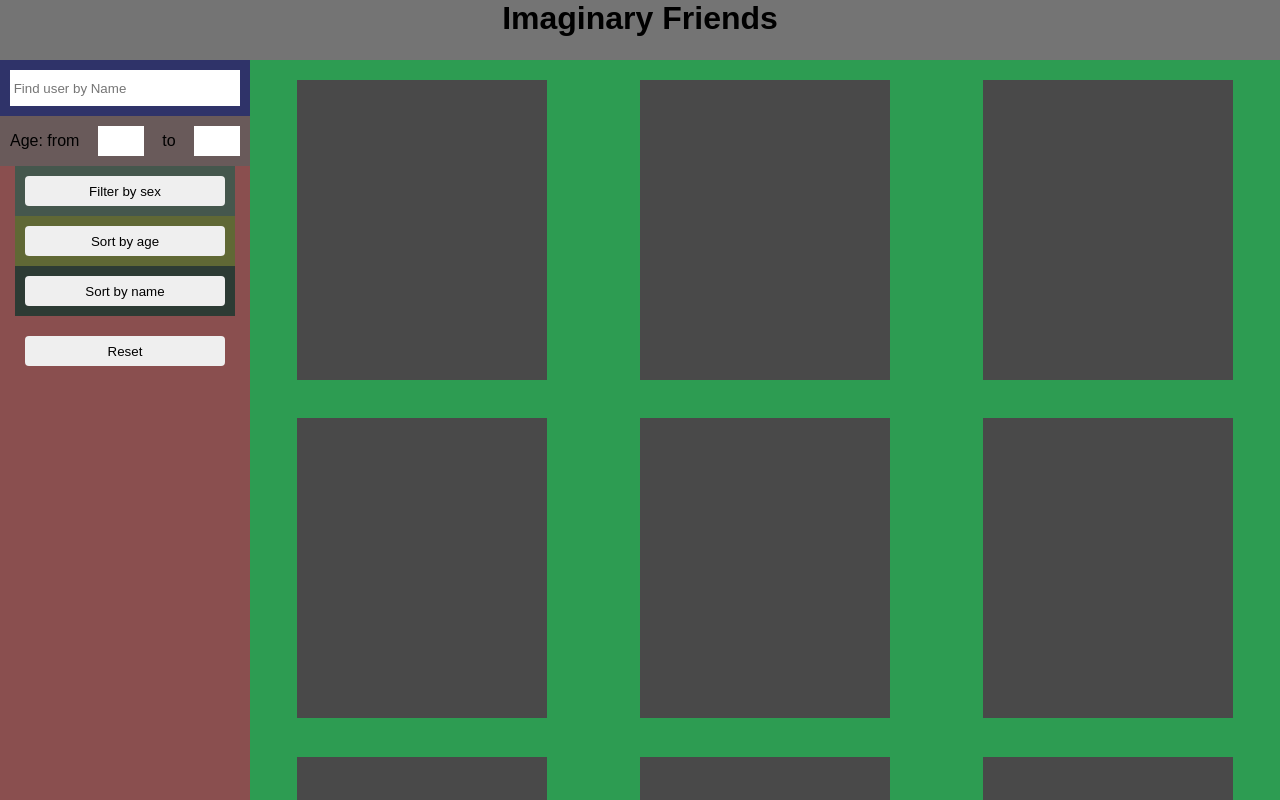
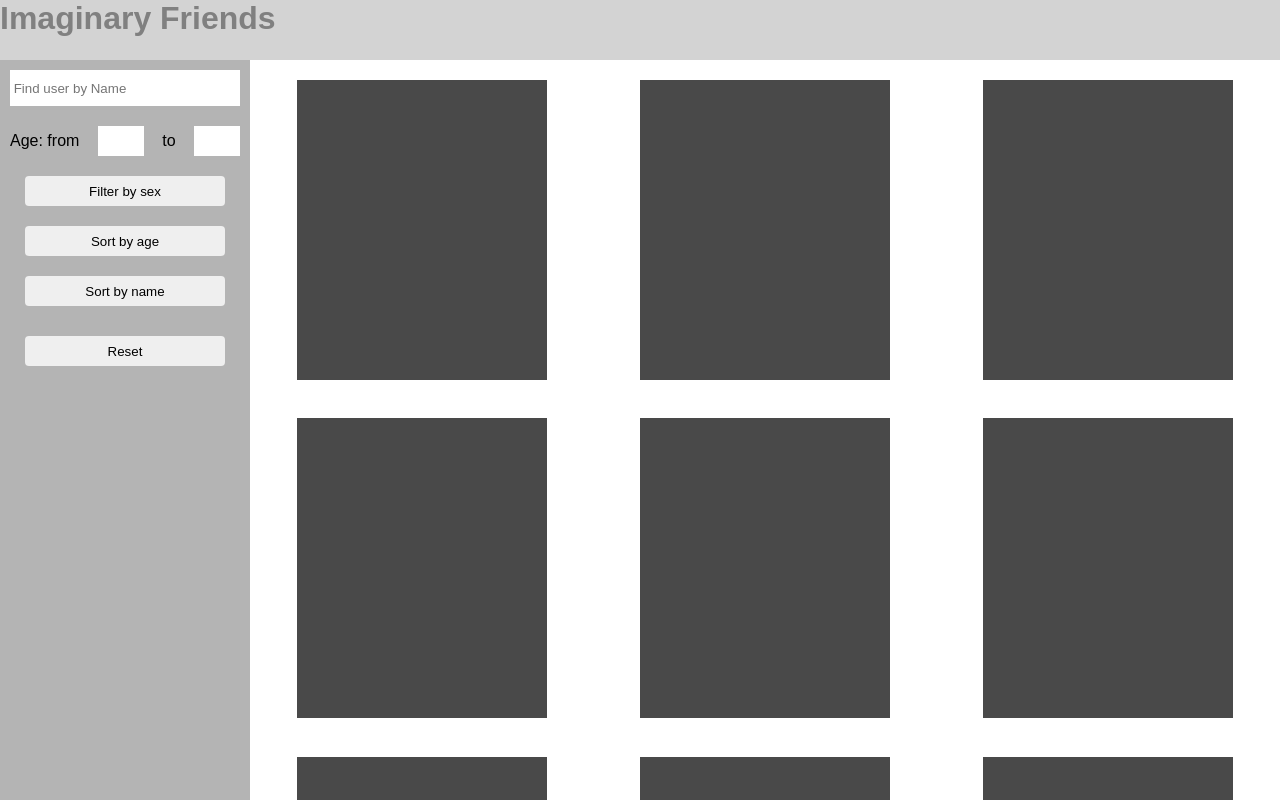
Before and after one commit to Iakow/friends-app, a plain HTML site: page index.html in a window 1280 px wide. Drawn offline with Linux system fonts and the light colour scheme; no server answers.

Commit message:
remove color backgrounds

```diff
--- a/css/style.css
+++ b/css/style.css
@@ -22,15 +22,19 @@ ul {
 }
 
 header {
+  background-color: rgb(211, 211, 211);
   grid-area: header;
-  background-color: rgb(116, 116, 116);
-  text-align: center;
+  font-size: 16px;
+  font-weight:400;
+  color: grey;
 }
 
+
+
 aside {
+  background-color: rgb(180, 180, 180);
   position: relative;
   grid-area: aside;
-  background-color: rgb(138, 79, 79);
   display: flex;
   flex-direction: column;
   align-items: center;
@@ -48,7 +52,6 @@ button {
 
 .main-container {
   grid-area: main;
-  background-color: rgb(45, 156, 82);
   display: grid;
   /* subgrid??? */
   grid-auto-rows: auto;
@@ -67,7 +70,6 @@ button {
 
 .search-container {
   padding: 10px;
-  background-color: rgb(47, 51, 105);
   width: 100%;
 }
 
@@ -81,7 +83,6 @@ button {
 }
 
 .filter-age-container {
-  background-color: rgb(105, 90, 90);
   display: flex;
   align-items: center;
   flex-direction: row;
@@ -104,24 +105,12 @@ button {
   content: 'to';
 }
 
-.filter-sex-container {
-  background-color: rgb(69, 87, 77);
-}
-
 .filter-sex::before {
   content: "Filter by sex";
 }
 
-.sort-name-container {
-  background-color: rgb(45, 59, 52);
-}
-
 .sort-name::before {
   content: "Sort by name";
-}
-
-.sort-age-container {
-  background-color: rgb(96, 104, 53);
 }
 
 .sort-age::before {
@@ -208,7 +197,6 @@ button {
     padding: 10px 0;
   }
   .card {
-    background-color: rgb(73, 73, 73);
     width: 100%;
     height: 30vw;
   }
@@ -227,6 +215,6 @@ button {
     margin: 2px;
   }
   .search-container {
-    padding: 1%;
+    padding: 0 1%;
   }
 }
```
